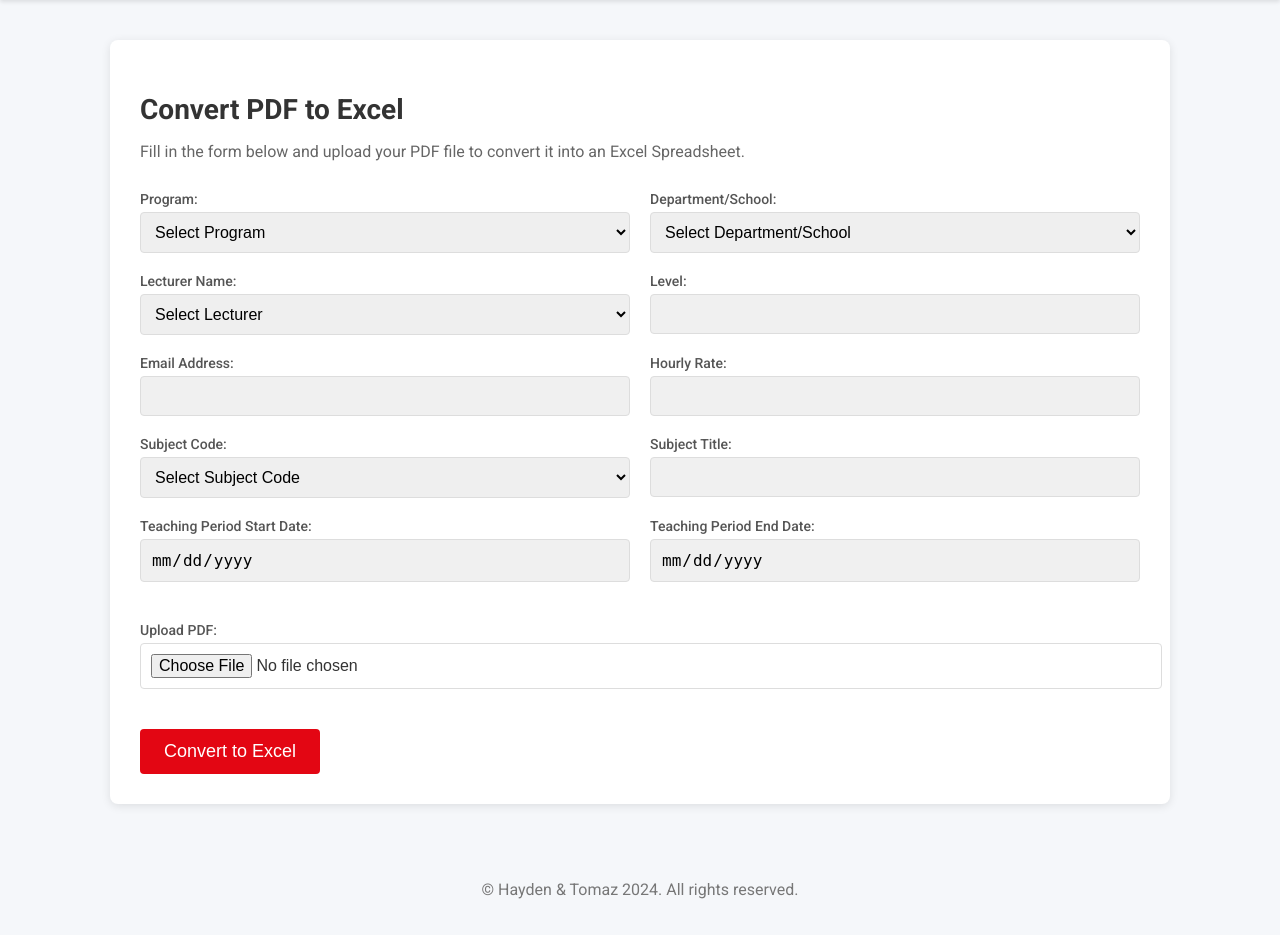
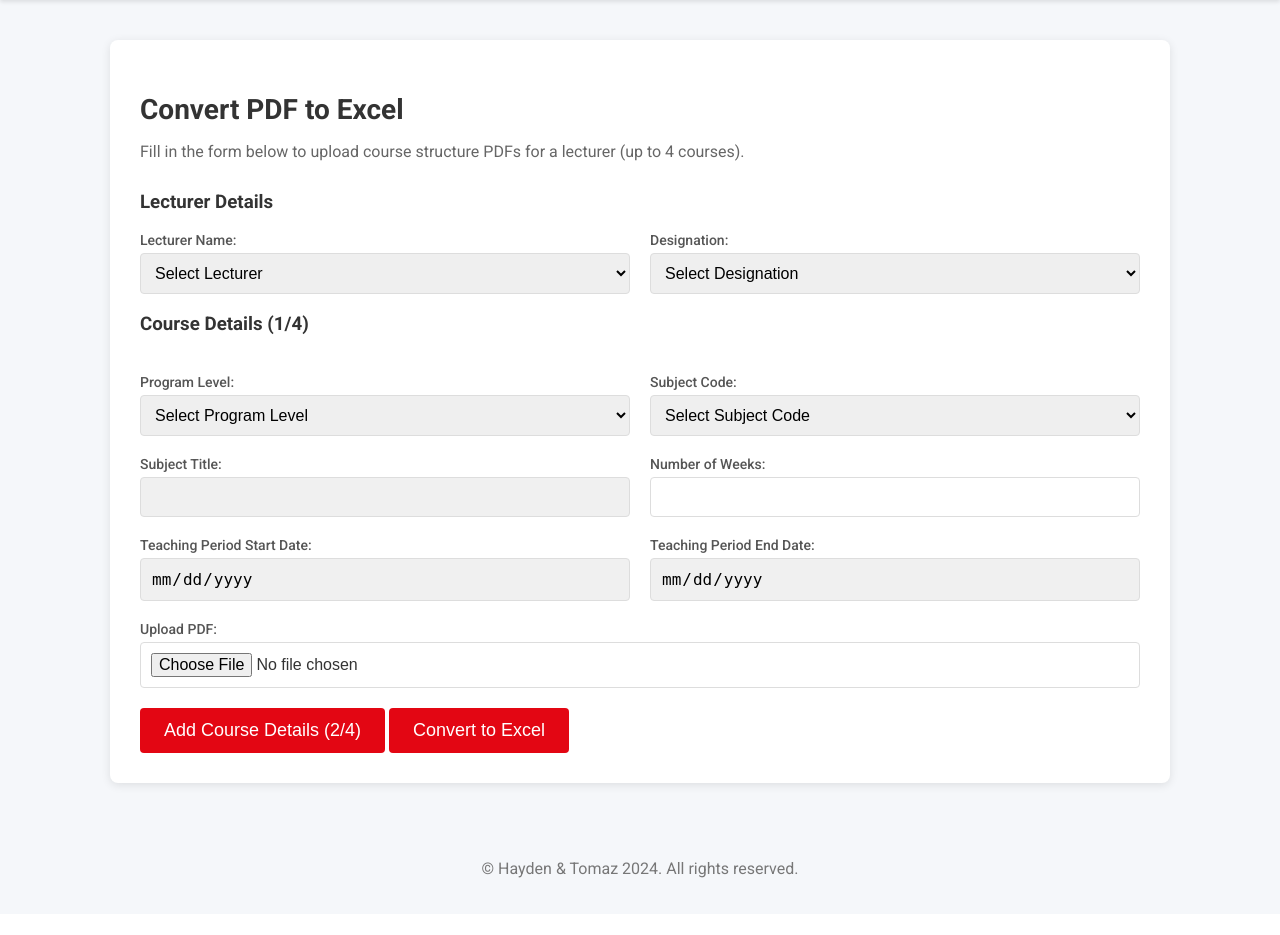
Before and after one commit to haydenteh5526/CoursePDF-Extractor, a Flask app: page /main in a window 1280 px wide. Shown: the part 130-1065 px from the top of the page. After the commit the page ends 1008 px from the top, so only its background shows below. Run offline with Flask 3, Linux system fonts and the light colour scheme.

Commit message:
Refactor main.html template for course PDF upload form

```diff
--- a/coursepdfextractor/static/js/script.js
+++ b/coursepdfextractor/static/js/script.js
@@ -1,41 +1,111 @@
 document.addEventListener('DOMContentLoaded', function() {
-    const courseForm = document.getElementById('courseForm');
-    const lecturerSelect = document.getElementById('lecturer');
-    const subjectCodeSelect = document.getElementById('subjectCode');
-    const downloadExcelButton = document.getElementById('downloadExcel');
+    const courseFormsContainer = document.getElementById('courseFormsContainer');
+    const lecturerSelect = document.getElementById('lecturerName');
+    const addCourseBtn = document.getElementById('addCourseBtn');
+    const removeCourseBtn = document.getElementById('removeCourseBtn');
+    const downloadExcelButton = document.getElementById('submitAllBtn');
+    let courseCount = 1; // Start with one course form by default
+    const maxCourses = 4;
 
-    if (courseForm) {
-        lecturerSelect.addEventListener('change', function() {
-            fetch('/get_lecturer_info', {
-                method: 'POST',
-                headers: {
-                    'Content-Type': 'application/json',
-                },
-                body: JSON.stringify({lecturer_id: this.value}),
-            })
-            .then(response => response.json())
-            .then(data => {
-                document.getElementById('level').value = data.level;
-                document.getElementById('email').value = data.email;
-                document.getElementById('hourlyRate').value = data.hourlyRate;
-            });
-        });
+    // Event listener for adding a new course form
+    addCourseBtn.addEventListener('click', function() {
+        if (courseCount < maxCourses) {
+            courseCount++;
+            addCourseForm(courseCount);
+            updateCourseButtons();
+        }
+    });
 
-        subjectCodeSelect.addEventListener('change', function() {
-            fetch('/get_subject_info', {
-                method: 'POST',
-                headers: {
-                    'Content-Type': 'application/json',
-                },
-                body: JSON.stringify({subject_code: this.value}),
-            })
-            .then(response => response.json())
-            .then(data => {
-                document.getElementById('subjectTitle').value = data.title;
-                document.getElementById('startDate').value = data.startDate;
-                document.getElementById('endDate').value = data.endDate;
-            });
-        });
+    // Event listener for removing the last added course form
+    removeCourseBtn.addEventListener('click', function() {
+        if (courseCount > 1) {
+            removeCourseForm(courseCount);
+            courseCount--;
+            updateCourseButtons();
+        }
+    });
+
+    // Function to add a new course form dynamically
+    function addCourseForm(count) {
+        const courseFormHtml = `
+            <div id="courseForm${count}" class="course-form">
+                <h3>Course Details (${count}/${maxCourses})</h3>
+                <div class="form-row">
+                    <div class="form-group">
+                        <label for="programLevel${count}">Program Level:</label>
+                        <select id="programLevel${count}" name="programLevel${count}">
+                            <option value="">Select Program Level</option>
+                            <option value="cert">Cert</option>
+                            <option value="found">Foundation</option>
+                            <option value="dip">Diploma</option>
+                            <option value="preu">Pre-U</option>
+                            <option value="degree">Degree</option>
+                        </select>
+                    </div>
+                    <div class="form-group">
+                        <label for="subjectCode${count}">Subject Code:</label>
+                        <select id="subjectCode${count}" name="subjectCode${count}">
+                            <option value="">Select Subject Code</option>
+                            <!-- Hardcode options for now -->
+                            <option value="CS101">CS101</option>
+                            <option value="CS102">CS102</option>
+                            <!-- More options as needed -->
+                        </select>
+                    </div>
+                </div>
+                <div class="form-row">
+                    <div class="form-group">
+                        <label for="subjectTitle${count}">Subject Title:</label>
+                        <input type="text" id="subjectTitle${count}" name="subjectTitle${count}" readonly>
+                    </div>
+                    <div class="form-group">
+                        <label for="weeks${count}">Number of Weeks:</label>
+                        <input type="number" id="weeks${count}" name="weeks${count}" min="1" required>
+                    </div>
+                </div>
+                <div class="form-row">
+                    <div class="form-group">
+                        <label for="teachingPeriodStart${count}">Teaching Period Start Date:</label>
+                        <input type="date" id="teachingPeriodStart${count}" name="teachingPeriodStart${count}" readonly>
+                    </div>
+                    <div class="form-group">
+                        <label for="teachingPeriodEnd${count}">Teaching Period End Date:</label>
+                        <input type="date" id="teachingPeriodEnd${count}" name="teachingPeriodEnd${count}" readonly>
+                    </div>
+                </div>
+                <div class="form-group">
+                    <label for="pdfFile${count}">Upload PDF:</label>
+                    <input type="file" id="pdfFile${count}" name="pdfFile${count}" accept=".pdf" required>
+                </div>
+            </div>
+        `;
+        courseFormsContainer.insertAdjacentHTML('beforeend', courseFormHtml);
     }
 
+    // Function to remove the last added course form
+    function removeCourseForm(count) {
+        const formToRemove = document.getElementById(`courseForm${count}`);
+        if (formToRemove) formToRemove.remove();
+    }
+
+    // Function to update the add/remove buttons
+    function updateCourseButtons() {
+        addCourseBtn.textContent = `Add Course Details (${courseCount + 1}/${maxCourses})`;
+        if (courseCount === maxCourses) {
+            addCourseBtn.disabled = true;
+        } else {
+            addCourseBtn.disabled = false;
+        }
+
+        // Enable/Disable remove button based on count
+        if (courseCount > 1) {
+            removeCourseBtn.style.display = 'inline-block';
+        } else {
+            removeCourseBtn.style.display = 'none';
+        }
+    }
+
+    // Initialize with one course form by default
+    addCourseForm(courseCount);
+    updateCourseButtons();
 });
--- a/coursepdfextractor/templates/main.html
+++ b/coursepdfextractor/templates/main.html
@@ -23,94 +23,45 @@
     <main class="main-content">
         <div class="content-wrapper">
             <h2 class="page-title">Convert PDF to Excel</h2>
-            <p class="page-description">Fill in the form below and upload your PDF file to convert it into an Excel Spreadsheet.</p>
+            <p class="page-description">Fill in the form below to upload course structure PDFs for a lecturer (up to 4 courses).</p>
 
-            <form id="courseForm" class="course-form" method="POST" action="{{ url_for('result') }}" enctype="multipart/form-data">
+            <!-- Lecturer Details Form -->
+            <div id="lecturerDetails">
+                <form id="lecturerForm">
+                    <h3>Lecturer Details</h3>
                     <div class="form-row">
                         <div class="form-group">
-                        <label for="program">Program:</label>
-                        <select id="program" name="program">
-                            <option value="">Select Program</option>
-                            <option value="program1">Program 1</option>
-                            <option value="program2">Program 2</option>
+                            <label for="lecturerName">Lecturer Name:</label>
+                            <select id="lecturerName" name="lecturerName" required>
+                                <option value="">Select Lecturer</option>
+                                <!-- Replace with actual lecturer options later -->
+                                <option value="1">John Doe</option>
+                                <option value="2">Jane Smith</option>
                             </select>
                         </div>
 
                         <div class="form-group">
-                        <label for="department">Department/School:</label>
-                        <select id="department" name="department">
-                            <option value="">Select Department/School</option>
-                            <option value="dept1">Department 1</option>
-                            <option value="dept2">Department 2</option>
+                            <label for="designation">Designation:</label>
+                            <select id="designation" name="designation" required>
+                                <option value="">Select Designation</option>
+                                <option value="I">I</option>
+                                <option value="II">II</option>
+                                <option value="III">III</option>
                             </select>
                         </div>
                     </div>
-
-                <div class="form-row">
-                    <div class="form-group">
-                        <label for="lecturer">Lecturer Name:</label>
-                        <select id="lecturer" name="lecturer">
-                            <option value="">Select Lecturer</option>
-                            {% for lecturer in lecturers %}
-                            <option value="{{ lecturer.id }}">{{ lecturer.name }}</option>
-                            {% endfor %}
-                        </select>
+                </form>
             </div>
 
-                    <div class="form-group">
-                        <label for="level">Level:</label>
-                        <input type="text" id="level" name="level" readonly>
-                    </div>
-                </div>
+            <!-- Course Details Forms Container -->
+            <div id="courseFormsContainer"></div>
 
-                <div class="form-row">
-                    <div class="form-group">
-                        <label for="email">Email Address:</label>
-                        <input type="email" id="email" name="email" readonly>
-                    </div>
+            <div id="courseCounter"></div>
 
-                    <div class="form-group">
-                        <label for="hourlyRate">Hourly Rate:</label>
-                        <input type="text" id="hourlyRate" name="hourlyRate" readonly>
-                    </div>
-                </div>
-
-                <div class="form-row">
-                    <div class="form-group">
-                        <label for="subjectCode">Subject Code:</label>
-                        <select id="subjectCode" name="subjectCode">
-                            <option value="">Select Subject Code</option>
-                            {% for subject in subjects %}
-                            <option value="{{ subject.code }}">{{ subject.code }}</option>
-                            {% endfor %}
-                        </select>
-                    </div>
-
-                    <div class="form-group">
-                        <label for="subjectTitle">Subject Title:</label>
-                        <input type="text" id="subjectTitle" name="subjectTitle" readonly>
-                    </div>
-                </div>
-
-                <div class="form-row">
-                    <div class="form-group">
-                        <label for="startDate">Teaching Period Start Date:</label>
-                        <input type="date" id="startDate" name="startDate" readonly>
-                    </div>
-
-                    <div class="form-group">
-                        <label for="endDate">Teaching Period End Date:</label>
-                        <input type="date" id="endDate" name="endDate" readonly>
-                    </div>
-                </div>
-
-                <div class="form-group file-upload">
-                    <label for="pdfFile">Upload PDF:</label>
-                    <input type="file" id="pdfFile" name="pdfFile" accept=".pdf" required>
-                </div>
-
-                <button type="submit" class="submit-btn">Convert to Excel</button>
-            </form>
+            <!-- Buttons to add/remove course details or convert to Excel -->
+            <button type="button" id="addCourseBtn" class="submit-btn">Add Course Details (2/4)</button>
+            <button type="button" id="removeCourseBtn" class="submit-btn" style="display: none;">Remove Course Details</button>
+            <button type="button" id="submitAllBtn" class="submit-btn">Convert to Excel</button>
         </div>
     </main>
 
```
Also changed, not shown: 1 other file. Lines whose indentation alone changed are shown as unchanged.
